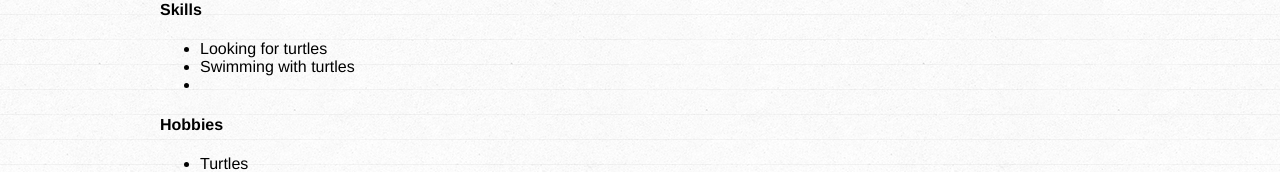
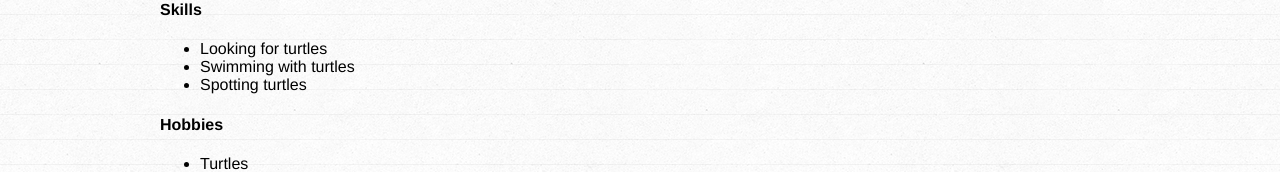
Before and after one commit to fschafer13/fschafer13.github.io, a plain HTML site: page index.html in a window 1280 px wide. Shown: the part 671-843 px from the top of the page. Drawn offline with Linux system fonts and the light colour scheme.

Commit message:
updsated hobbies

```diff
--- a/index.html
+++ b/index.html
@@ -31,7 +31,7 @@
       <ul>
         <li>Looking for turtles</li>
         <li>Swimming with turtles</li>
-        <li>
+        <li>Spotting turtles</li>
       </ul>
     </section>
     <section>
```
